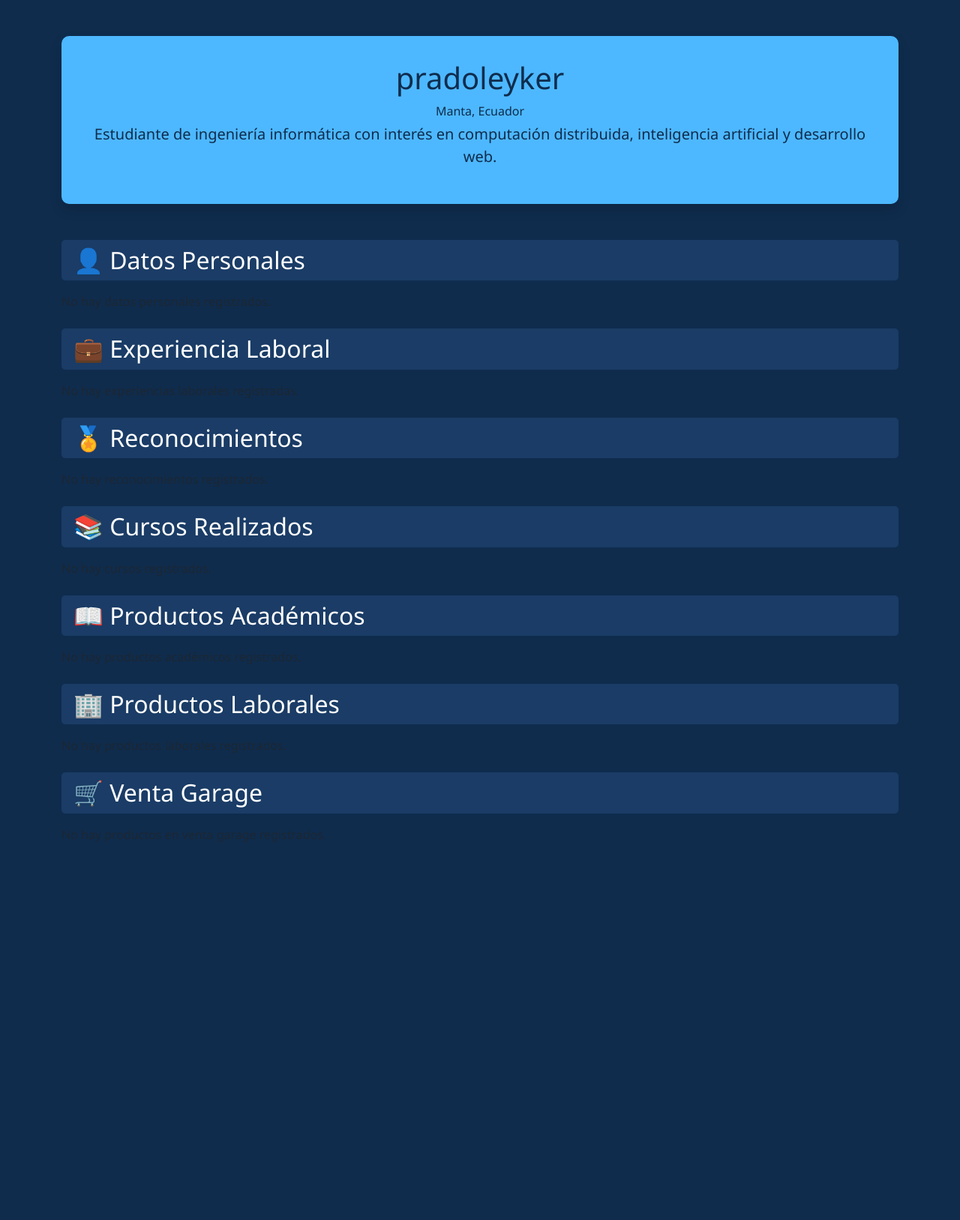
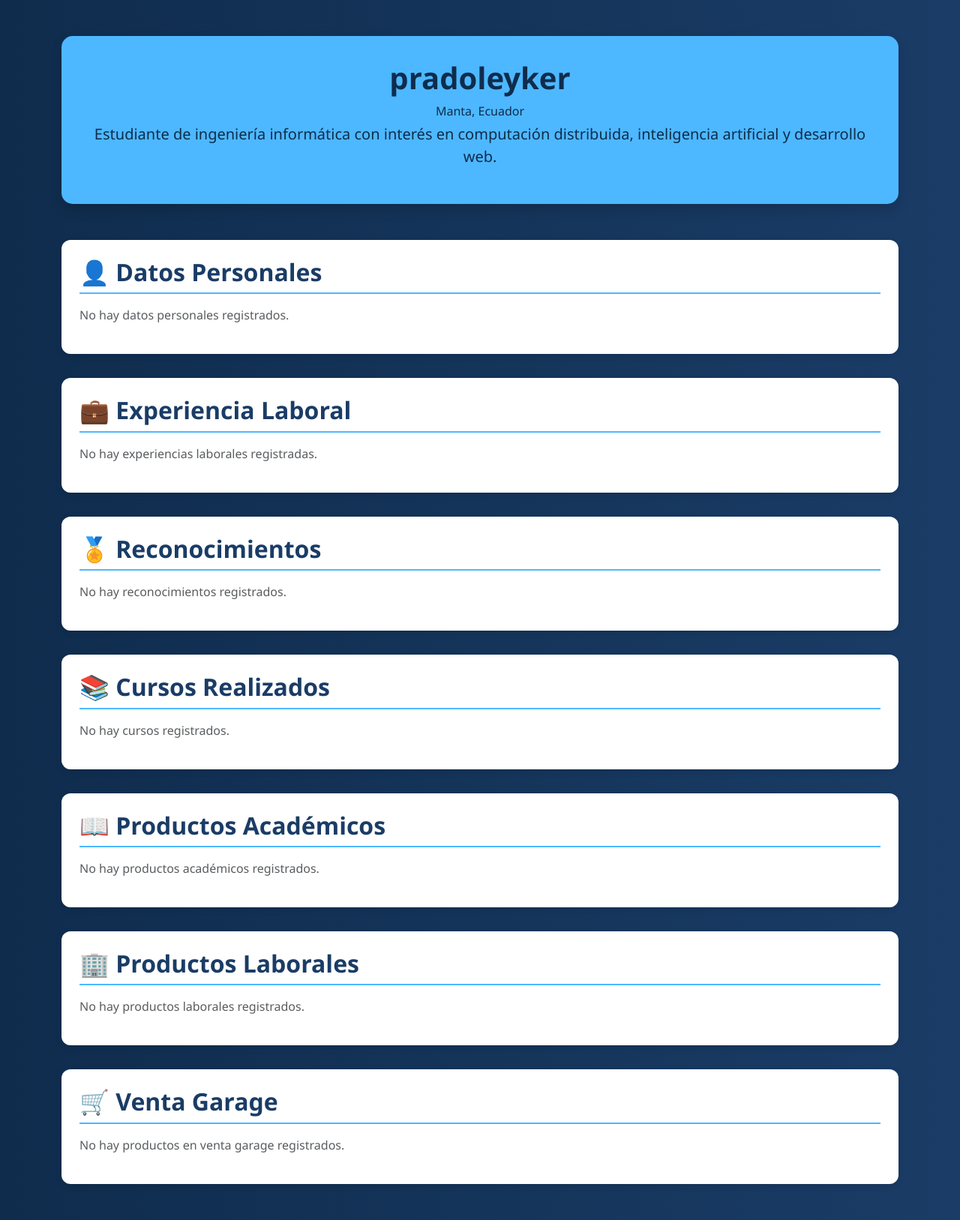
Before and after one commit to alepradofranco/hojadevida, a Django app: page / in a window 1280 px wide. Shown: the whole page at 75% size. Before the commit the page ends 1123 px from the top, so only its background shows below. Run offline with Django 5.2, Linux system fonts and the light colour scheme; data comes from the database, SQL or seed files in the repository; data that the repository does not hold is empty.

Commit message:
Actualizo hoja de vida

```diff
--- a/tasks/templates/hoja.html
+++ b/tasks/templates/hoja.html
@@ -7,41 +7,56 @@
 
     <style>
         body {
-            background-color: #0f2c4d; /* azul profundo profesional */
-            color: #f8f9fa;
+            background: linear-gradient(to right, #0f2c4d, #1a3c66); /* degradado azul elegante */
+            color: #333;
             font-family: 'Segoe UI', sans-serif;
         }
 
         .profile-header {
-            background-color: #4db8ff; /* celeste profesional */
+            background: #4db8ff; /* celeste */
             color: #0f2c4d;
             padding: 2rem;
-            border-radius: 10px;
+            border-radius: 15px;
+            box-shadow: 0 4px 10px rgba(0,0,0,0.2);
+            margin-bottom: 2rem;
+        }
+
+        .profile-header h1 {
+            font-weight: bold;
+            font-size: 2.5rem;
+        }
+
+        .section-card {
+            background: #ffffff; /* blanco para contraste */
+            border-radius: 12px;
+            padding: 1.5rem;
+            margin-bottom: 2rem;
+            box-shadow: 0 3px 8px rgba(0,0,0,0.1);
         }
 
         .section-title {
-            background-color: #1a3c66; /* azul más oscuro para títulos */
-            color: #ffffff;
-            padding: 0.5rem 1rem;
-            border-radius: 5px;
+            color: #1a3c66;
+            font-weight: bold;
             margin-bottom: 1rem;
+            border-bottom: 2px solid #4db8ff;
+            padding-bottom: 0.5rem;
         }
 
         .list-group-item {
-            background-color: #1f4a7a; /* azul intermedio para tarjetas */
-            color: #ffffff;
+            background: #e6f4ff; /* celeste muy suave */
+            color: #0f2c4d;
             border: none;
             margin-bottom: 0.5rem;
-            border-radius: 5px;
+            border-radius: 8px;
         }
 
         a {
-            color: #ffd700; /* dorado para enlaces */
-            text-decoration: underline;
+            color: #0f2c4d;
+            font-weight: bold;
         }
 
         a:hover {
-            color: #ffffff;
+            color: #4db8ff;
         }
     </style>
 </head>
@@ -59,7 +74,7 @@
     </div>
 
     <!-- Datos Personales -->
-    <div class="mb-4">
+    <div class="section-card">
         <h2 class="section-title">👤 Datos Personales</h2>
         {% if perfil.datos_personales %}
             <ul class="list-group">
@@ -87,7 +102,7 @@
     </div>
 
     <!-- Experiencia Laboral -->
-    <div class="mb-4">
+    <div class="section-card">
         <h2 class="section-title">💼 Experiencia Laboral</h2>
         {% if perfil.experiencia_laboral.all %}
             <ul class="list-group">
@@ -116,7 +131,7 @@
     </div>
 
     <!-- Reconocimientos -->
-    <div class="mb-4">
+    <div class="section-card">
         <h2 class="section-title">🏅 Reconocimientos</h2>
         {% if perfil.reconocimientos.all %}
             <ul class="list-group">
@@ -141,7 +156,7 @@
     </div>
 
     <!-- Cursos Realizados -->
-    <div class="mb-4">
+    <div class="section-card">
         <h2 class="section-title">📚 Cursos Realizados</h2>
         {% if perfil.cursos_realizados.all %}
             <ul class="list-group">
@@ -169,7 +184,7 @@
     </div>
 
     <!-- Productos Académicos -->
-    <div class="mb-4">
+    <div class="section-card">
         <h2 class="section-title">📖 Productos Académicos</h2>
         {% if perfil.productos_academicos.all %}
             <ul class="list-group">
@@ -190,7 +205,7 @@
     </div>
 
     <!-- Productos Laborales -->
-    <div class="mb-4">
+    <div class="section-card">
         <h2 class="section-title">🏢 Productos Laborales</h2>
         {% if perfil.productos_laborales.all %}
             <ul class="list-group">
@@ -211,7 +226,7 @@
     </div>
 
     <!-- Venta Garage -->
-    <div class="mb-4">
+    <div class="section-card">
         <h2 class="section-title">🛒 Venta Garage</h2>
         {% if perfil.venta_garage.all %}
             <ul class="list-group">
```
